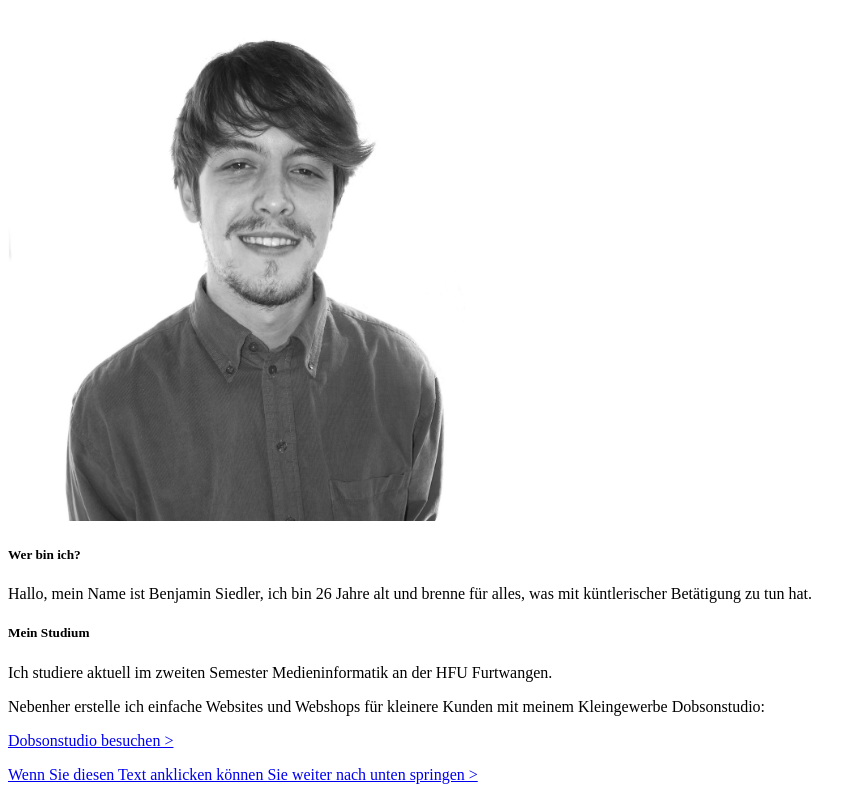
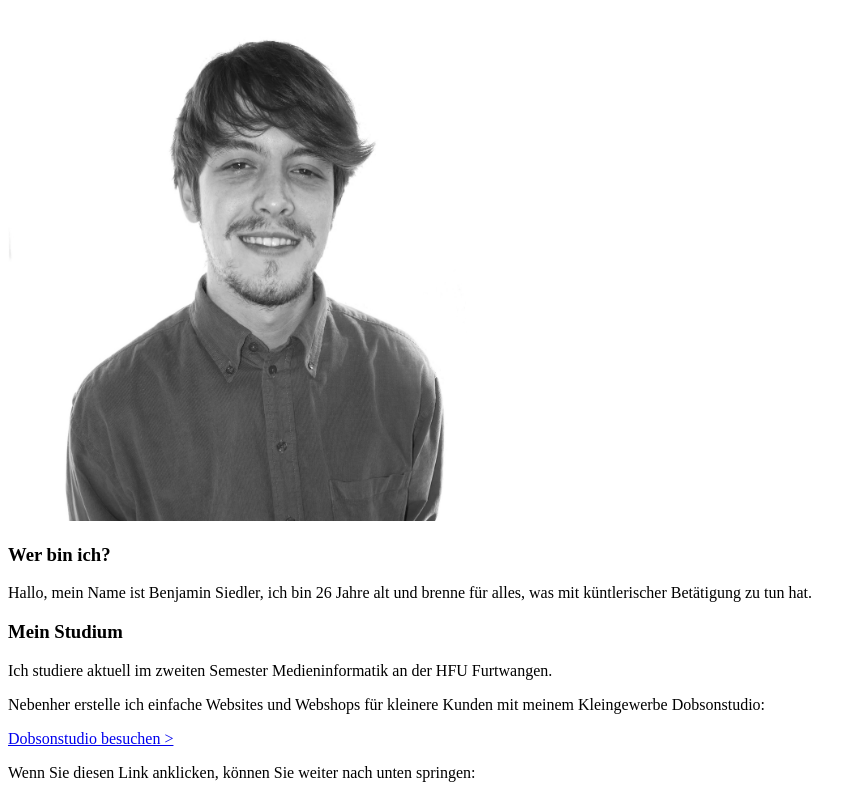
Before and after one commit to Dobsonstudio/GIS-SoSe-2021, a plain HTML site: page Aufgabe_1.1/index.html in a window 1280 px wide. Shown: the part 128-923 px from the top of the page, without its empty margins (0-866 px from the left). Drawn offline with Linux system fonts and the light colour scheme.

Commit message:
changed jump text + link

```diff
--- a/Aufgabe_1.1/index.html
+++ b/Aufgabe_1.1/index.html
@@ -10,13 +10,13 @@
     <h1>My first VS Code html code</h1>
     <h2>Benjamin Siedler</h2>
     <img src="benni_dobsonstudio.jpg" alt="BenjaminSiedler" style="width:500px;height:auto;">
-    <h5>Wer bin ich?</h5>
+    <h3>Wer bin ich?</h3>
     <p>Hallo, mein Name ist Benjamin Siedler, ich bin 26 Jahre alt und brenne für alles, was mit küntlerischer Betätigung zu tun hat.</p>
-    <h5>Mein Studium</h5>
+    <h3>Mein Studium</h3>
     <p>Ich studiere aktuell im zweiten Semester Medieninformatik an der HFU Furtwangen.</p>
     <p>Nebenher erstelle ich einfache Websites und Webshops für kleinere Kunden mit meinem Kleingewerbe Dobsonstudio:</p>
     <a href="https://dobsonstudio.com/" target="_blank" rel="noopener">Dobsonstudio besuchen ></a>
-    <a href="#jump"><p>Wenn Sie diesen Text anklicken können Sie weiter nach unten springen ></p></a>
+    <p>Wenn Sie diesen Link anklicken, können Sie weiter nach unten springen:<a href="#jump"><p>Jump ></p></a></p>
 
 Lorem ipsum dolor, sit amet consectetur adipisicing elit. Iusto mollitia quis doloribus sunt veniam vel eum porro ducimus, quam non, necessitatibus, ex corrupti repudiandae. Eum, eaque qui? Reprehenderit, aperiam ratione!
 Nemo ullam veritatis quam quaerat sapiente expedita optio reprehenderit consequatur temporibus velit aliquam, dignissimos obcaecati necessitatibus aut quibusdam molestias neque culpa doloremque quas excepturi cum fugit repudiandae! Quod, tempora doloribus?
```
